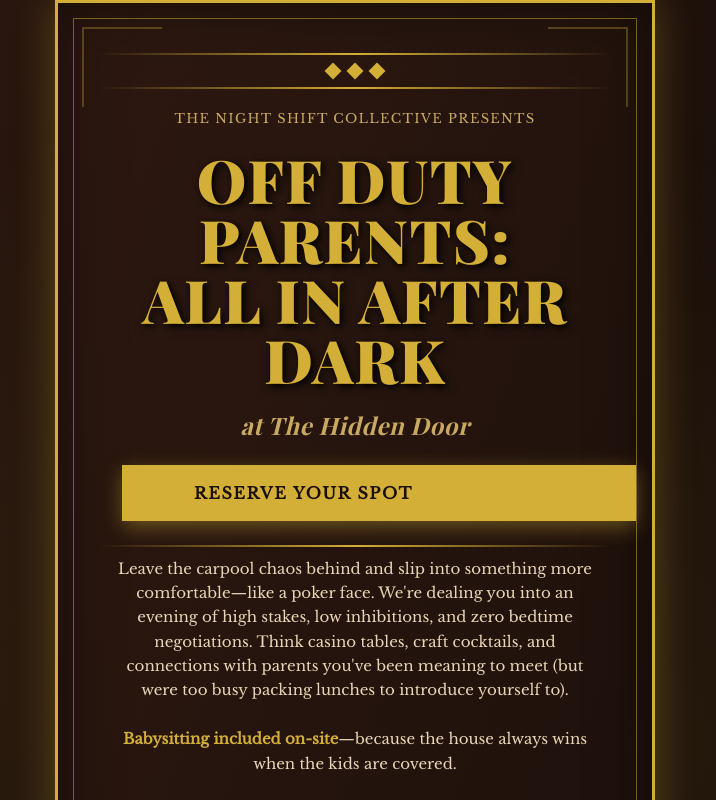
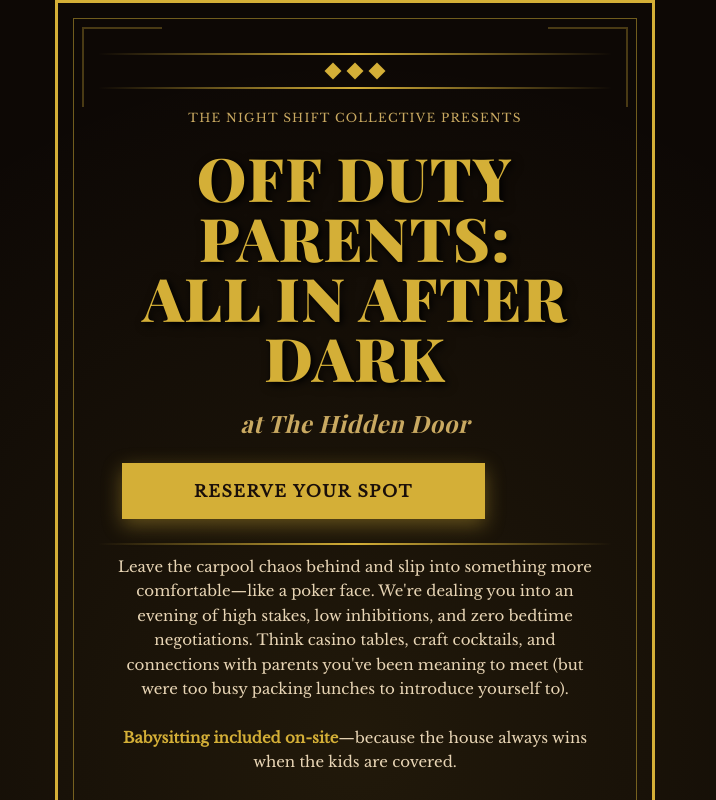
Before and after one commit to yoknee/all-in-after-dark, a React (Vite) app in the folder frontend/: page / in a window 1280 px wide. Shown: the top 800 px of the page, without its empty margins (285-1001 px from the left). Built offline with nearby package versions, Linux system fonts and the light colour scheme; no server answers.

Commit message:
Refactor button styling and update Home page layout. Changed CTAButton to use 'fit-content' for width and adjusted background styles in Home component for improved design consistency. Updated text size for better readability.

```diff
--- a/frontend/src/components/ArtDecoElements.tsx
+++ b/frontend/src/components/ArtDecoElements.tsx
@@ -41,8 +41,8 @@ export function CTAButton({ children, onClick, className = '' }: { children: Rea
   return (
     <button
       onClick={onClick}
-      className={`flex flex-col w-full bg-gold text-dark-brown-2 px-[72px] py-4 text-base tracking-widest uppercase font-bold border-none cursor-pointer my-6 mx-6 transition-all duration-300 shadow-[0_6px_20px_rgba(212,175,55,0.4)] font-baskerville hover:bg-light-gold hover:-translate-y-0.5 hover:shadow-[0_8px_25px_rgba(212,175,55,0.6)] ${className}`}
-      style={{ width: '100%' }}
+      className={`flex flex-col w-fit bg-gold text-dark-brown-2 px-[72px] py-4 text-base tracking-widest uppercase font-bold border-none cursor-pointer my-6 mx-6 transition-all duration-300 shadow-[0_6px_20px_rgba(212,175,55,0.4)] font-baskerville hover:bg-light-gold hover:-translate-y-0.5 hover:shadow-[0_8px_25px_rgba(212,175,55,0.6)] ${className}`}
+      style={{ width: 'fit-content' }}
     >
       {children}
     </button>
--- a/frontend/src/pages/Home.tsx
+++ b/frontend/src/pages/Home.tsx
@@ -7,10 +7,10 @@ export function Home() {
   return (
     <div className="min-h-screen bg-dark-bg font-baskerville text-cream">
       {/* Hero Section */}
-      <div className="min-h-screen bg-gradient-to-br from-dark-brown via-dark-brown-2 to-dark-brown-2 flex justify-center items-center p-0 relative overflow-hidden">
+      <div className="min-h-screen bg-[rgba(13,8,5,1)] flex justify-center items-center p-0 relative overflow-hidden text-[rgba(13,8,5,1)]">
         <div className="absolute inset-0 bg-[radial-gradient(circle_at_50%_50%,rgba(212,175,55,0.1)_0%,transparent_70%)] pointer-events-none"></div>
 
-        <div className="max-w-[600px] w-full bg-gradient-to-br from-dark-brown to-dark-brown-2 border-[3px] border-gold shadow-[0_0_40px_rgba(212,175,55,0.3),inset_0_0_60px_rgba(0,0,0,0.5)] relative p-10 z-10">
+        <div className="max-w-[600px] w-full border-[3px] border-gold relative p-10 z-10 text-center" style={{ borderStyle: 'solid', borderWidth: '3px', borderColor: 'rgba(212, 175, 55, 1)', boxShadow: 'none', background: 'unset', backgroundImage: 'none', backgroundColor: 'unset' }}>
           {/* Inner border */}
           <div className="absolute top-[15px] left-[15px] right-[15px] bottom-[15px] border border-gold pointer-events-none opacity-50"></div>
 
@@ -22,7 +22,7 @@ export function Home() {
 
           <ArtDecoTop />
 
-          <div className="text-[13px] text-light-gold text-center tracking-widest uppercase my-5 font-normal">
+          <div className="text-[12px] text-light-gold text-center tracking-widest uppercase my-5 font-normal">
             The Night Shift Collective Presents
           </div>
 
@@ -87,7 +87,7 @@ export function Home() {
       </div>
 
       {/* Info Section */}
-      <div className="bg-[#0d0805] py-8 px-5 text-center">
+      <div className="bg-[rgba(13,8,5,1)] py-8 px-5 text-center">
         <div className="max-w-[800px] mx-auto">
           <h2 className="font-playfair text-4xl text-gold mb-7.5 tracking-wide">
             What Awaits Behind the Door
```
